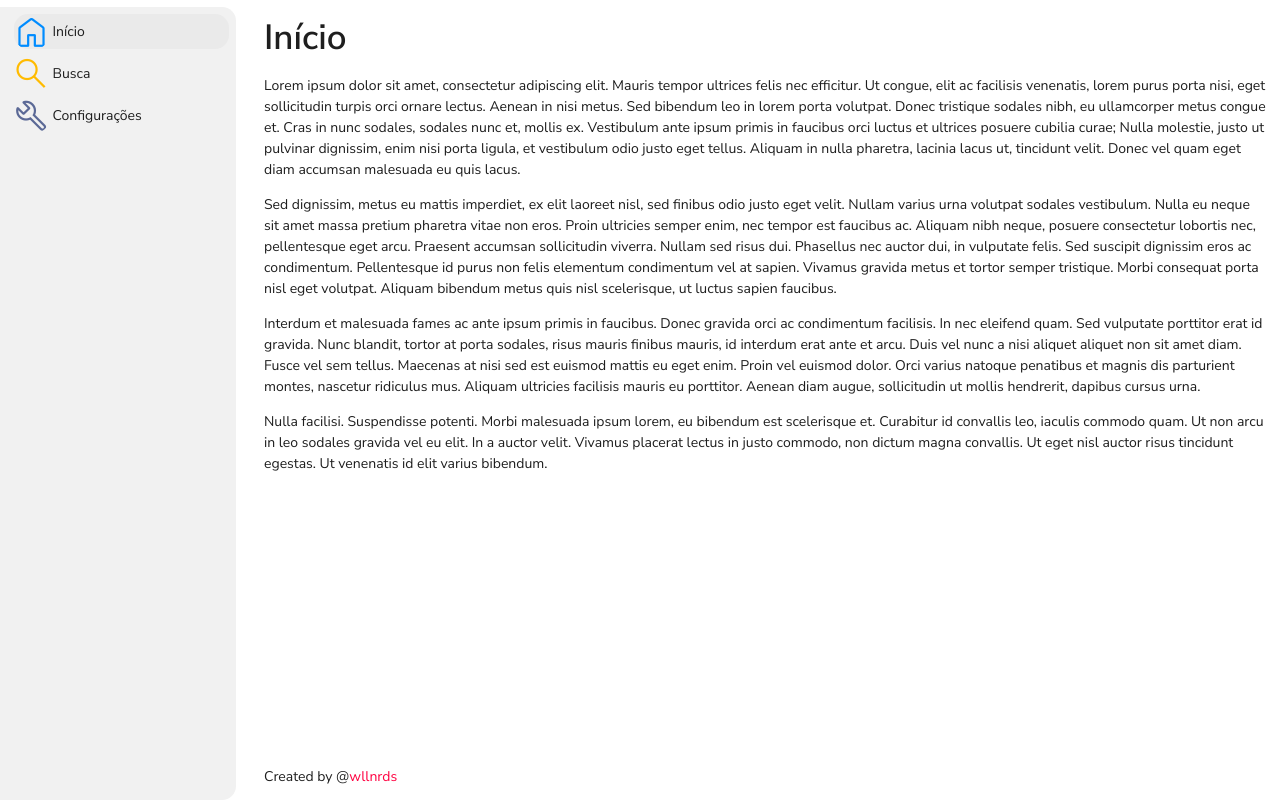
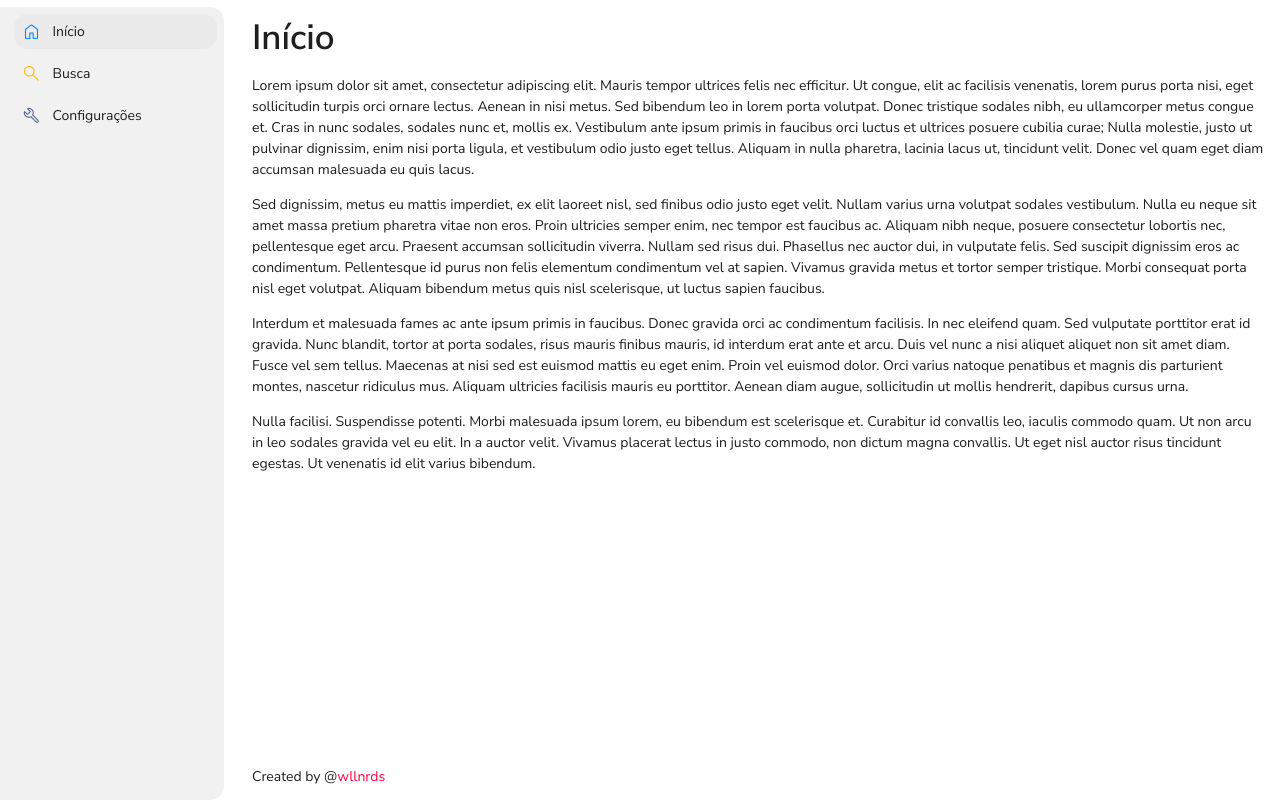
Before and after one commit to walmeidaw/dot3det, a Next.js app: page / in a window 1280 px wide. Built offline with nearby package versions, Linux system fonts and the light colour scheme.

Commit message:
Correção de tamanho de icone

```diff
--- a/app/menu/menu.module.scss
+++ b/app/menu/menu.module.scss
@@ -31,7 +31,8 @@
             border-radius: var(--border-radius);
             max-width: 2.5rem;
             height: 2.5rem;
-            font-size: 3rem;
+            font-size: 1.5rem;
+            line-height: 1;
             transition: background 300ms linear;
         }
 
@@ -99,7 +100,7 @@
             &:not(.minimize){
                 .Item{
                     .Label{
-                        width: clamp( 4rem, 180px, 240px );
+                        width: clamp( 4rem, 12rem, 17rem );
                         padding: 0.25rem;
 
                         opacity: 1;
```
Also changed, not shown: 1 other file (tests, documents, lock files or other folders).
